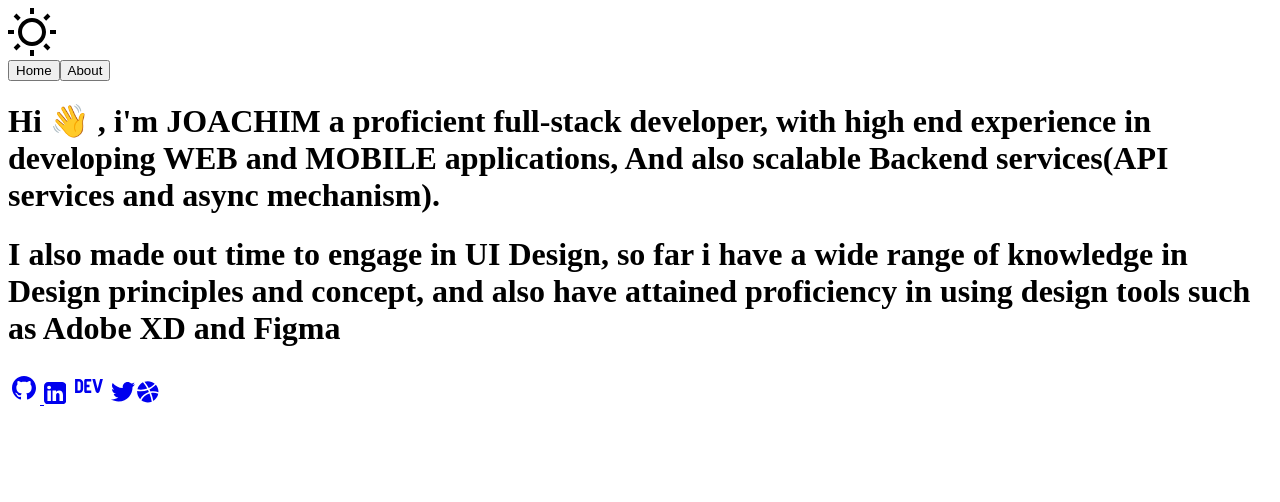
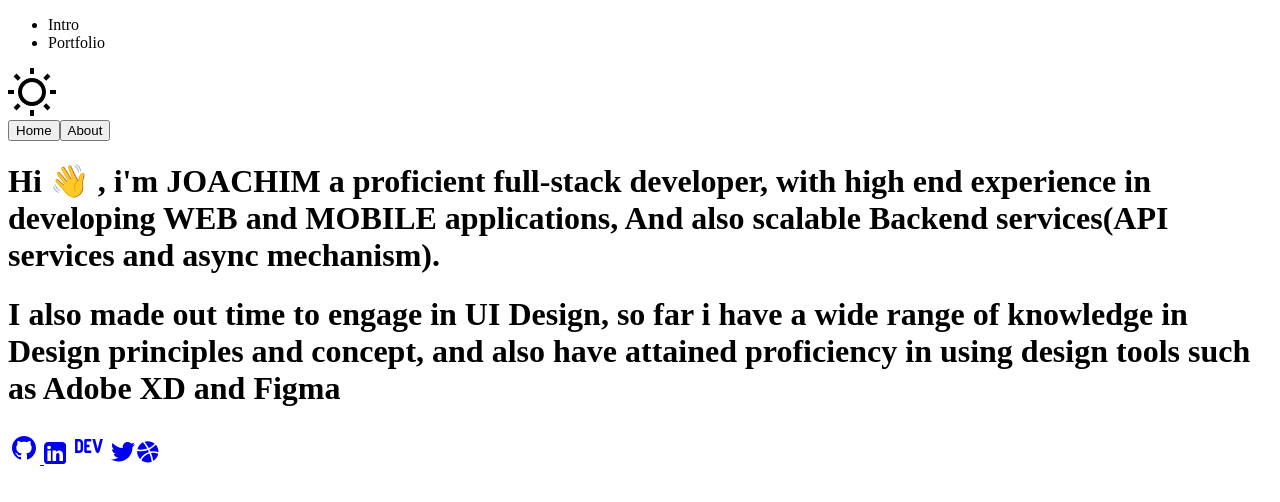
Before and after one commit to chuddyjoachim/personal_website_v1, a Next.js app: page /about in a window 1280 px wide. Shown: the top 502 px of the page. Built offline with nearby package versions, Linux system fonts and the light colour scheme.

Commit message:
add header to home.

```diff
--- a/components/PageWrapper.tsx
+++ b/components/PageWrapper.tsx
@@ -5,47 +5,19 @@ import Icon from './icon'
 import dynamic from 'next/dynamic'
 import { themeContext } from '../context/ThemeContext'
 import { AnimatePresence, motion } from 'framer-motion'
+import Header from './header'
 
 const DarkModeToggle = dynamic(() => import('./DarkModeToggle'), { ssr: false })
 
 const PageWrapper: React.FC = ({ children }) => {
-  const { theme, setThemeHandler } = useContext(themeContext)
-
-  const click = () =>
-    theme == 'light' ? setThemeHandler : theme == 'dark' ? setThemeHandler : null
 
   return (
+    <>
+    <Header page="home"/>
     <div>
-      <Head>
-        <title>Chikezie Joachim - chuddyjoachim</title>
-        <meta name="chuddyjoachim" content="chuddyjoachim personal web site" />
-        <link rel="icon" href="/favicon.ico" />
-        <meta
-          data-react-helmet="true"
-          property="og:title"
-          content="CHIKEZIE JOACHIM (chuddyjoachim)"
-        />
-        <meta
-          data-react-helmet="true"
-          property="og:description"
-          content="More of a personal website, including social media contact links"
-        />
-        <meta property="og:url" content="https://www.chuddyjoachim.com/" />
-        <meta
-          property="og:image"
-          content="https://raw.githubusercontent.com/chuddyjoachim/personal_website_v1/main/assets/images/joachim.png"
-        />
-        <meta data-react-helmet="true" property="og:type" content="website" />
-        <meta data-react-helmet="true" property="twitter:card" content="summary" />
-        <meta data-react-helmet="true" property="twitter:creator" content="@chuddyjoachim" />
-      </Head>
+      <div className="wrapper transition flex flex-col items-center justify-center w-screen min-h-screen bg-white dark:bg-blueGray-900 text-gray-800 dark:text-gray-300">
+        <div className="inner_wrapper flex flex-col items-center justify-center w-11/12 md:w-2/3 w-min-24rem w-max-37">
 
-      <div className="wrapper transition flex flex-col items-center justify-center w-screen h-screen bg-white dark:bg-blueGray-900 text-gray-800 dark:text-gray-300">
-        <div className="inner_wrapper flex flex-col items-center justify-center w-11/12 md:w-2/3 w-min-24rem w-max-37">
-          <div className="button-click w-16 h-16 shadow-inner border-gray-50 fixed top-4 right-4 cursor-pointer transition rounded-full">
-            {/* theme toggle goes here */}
-            <DarkModeToggle theme={theme} onClick={setThemeHandler} />
-          </div>
           <motion.div
             layoutId="nav"
             className="button_wrapper flex flex-row justify-center items-center"
@@ -120,6 +92,7 @@ const PageWrapper: React.FC = ({ children }) => {
         </div>
       </div>
     </div>
+    </>
   )
 }
 
```
